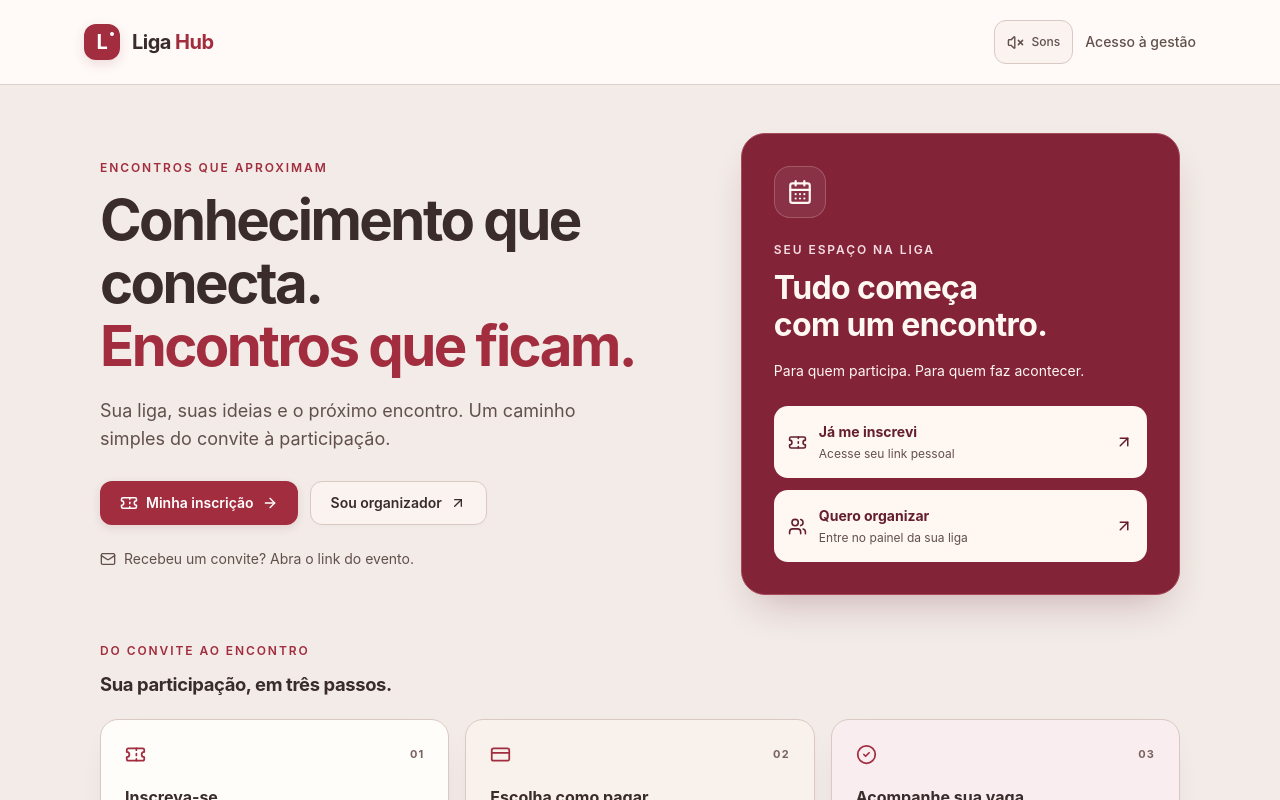
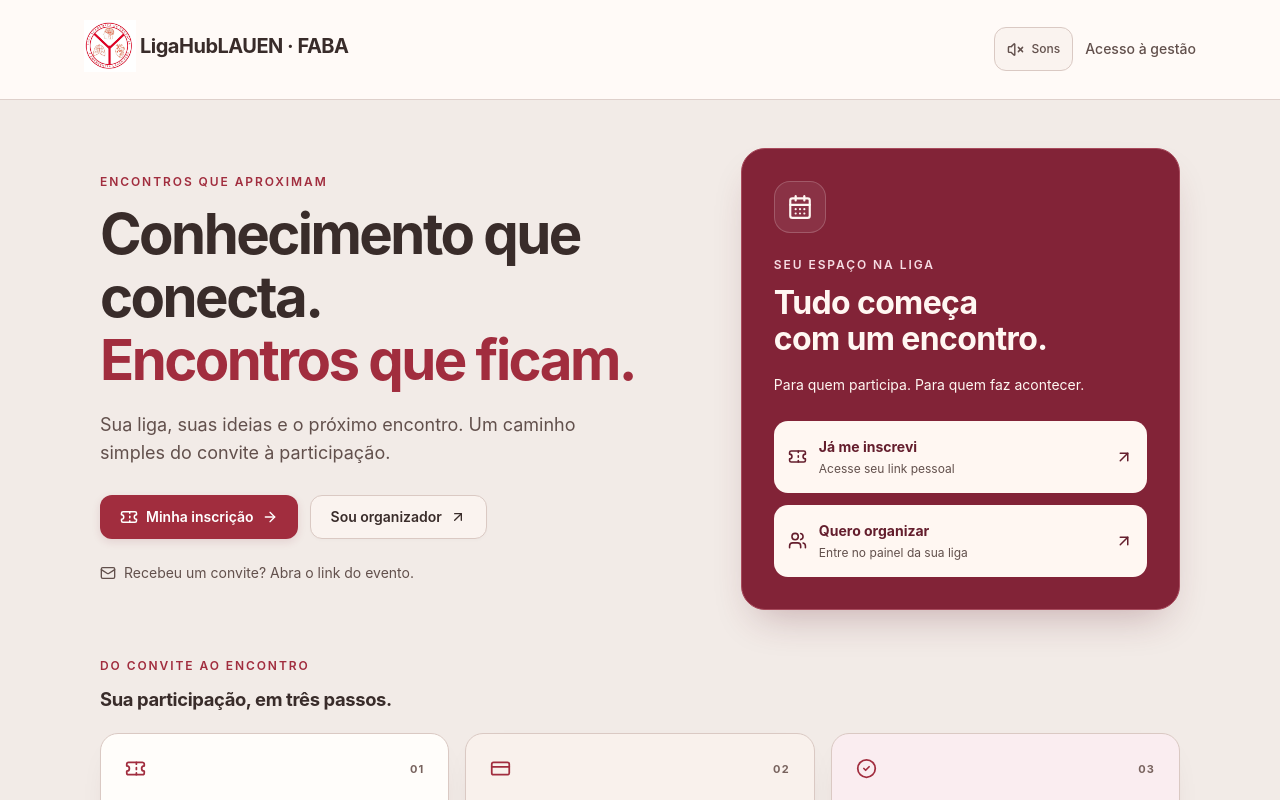
Before and after one commit to Kinu1/LigaHub-API, a React (Vite) app in the folder frontend/: page / in a window 1280 px wide. Shown: the top 800 px of the page. Built offline with nearby package versions, Linux system fonts and the light colour scheme.

Commit message:
feat(marca): aplica logo da liga nos pontos de navegacao

```diff
--- a/frontend/index.html
+++ b/frontend/index.html
@@ -1 +1,15 @@
-<!doctype html><html lang="pt-BR"><head><meta charset="UTF-8"/><meta name="viewport" content="width=device-width,initial-scale=1.0"/><meta name="theme-color" content="#b91c1c"/><meta name="referrer" content="no-referrer"/><title>LigaHub · Eventos acadêmicos</title></head><body><div id="root"></div><script type="module" src="/src/main.tsx"></script></body></html>
+<!doctype html>
+<html lang="pt-BR">
+  <head>
+    <meta charset="UTF-8" />
+    <meta name="viewport" content="width=device-width,initial-scale=1.0" />
+    <meta name="theme-color" content="#00102b" />
+    <meta name="referrer" content="no-referrer" />
+    <link rel="icon" type="image/png" href="/logo-lauen.png" />
+    <title>LigaHub · Eventos acadêmicos</title>
+  </head>
+  <body>
+    <div id="root"></div>
+    <script type="module" src="/src/main.tsx"></script>
+  </body>
+</html>
--- a/frontend/src/layout.tsx
+++ b/frontend/src/layout.tsx
@@ -144,8 +144,8 @@ export function Layout() {
               <Menu />
             </button>
             <span className="text-sm text-zinc-500">
-              <span className="font-semibold text-red-800 sm:hidden">
-                LigaHub
+              <span className="sm:hidden">
+                <Brand />
               </span>
               <span className="hidden sm:inline">
                 Gestão <span className="mx-2 text-zinc-300">/</span> Liga
--- a/frontend/src/ui.tsx
+++ b/frontend/src/ui.tsx
@@ -12,11 +12,20 @@ import { AlertCircle, ArrowLeft, ArrowRight, Check, X } from 'lucide-react';
 import { labels } from './types';
 export function Brand({ inverse = false }: { inverse?: boolean }) {
   return (
-    <span className="brand">
-      <span className="brand-mark">
-        L<span />
+    <span className={`brand ${inverse ? 'brand-inverse' : ''}`}>
+      <img
+        className="brand-logo"
+        src="/logo-lauen.png"
+        width={52}
+        height={52}
+        alt="Liga Acadêmica de Urgência e Emergência LAUEN · FABA"
+      />
+      <span className="brand-copy">
+        <span>
+          Liga<span className="brand-accent">Hub</span>
+        </span>
+        <span className="brand-caption">LAUEN · FABA</span>
       </span>
-      Liga<span className={inverse ? 'text-red-100' : 'text-red-700'}>Hub</span>
     </span>
   );
 }
```
Also changed, not shown: frontend/public/logo-lauen.png (added).
